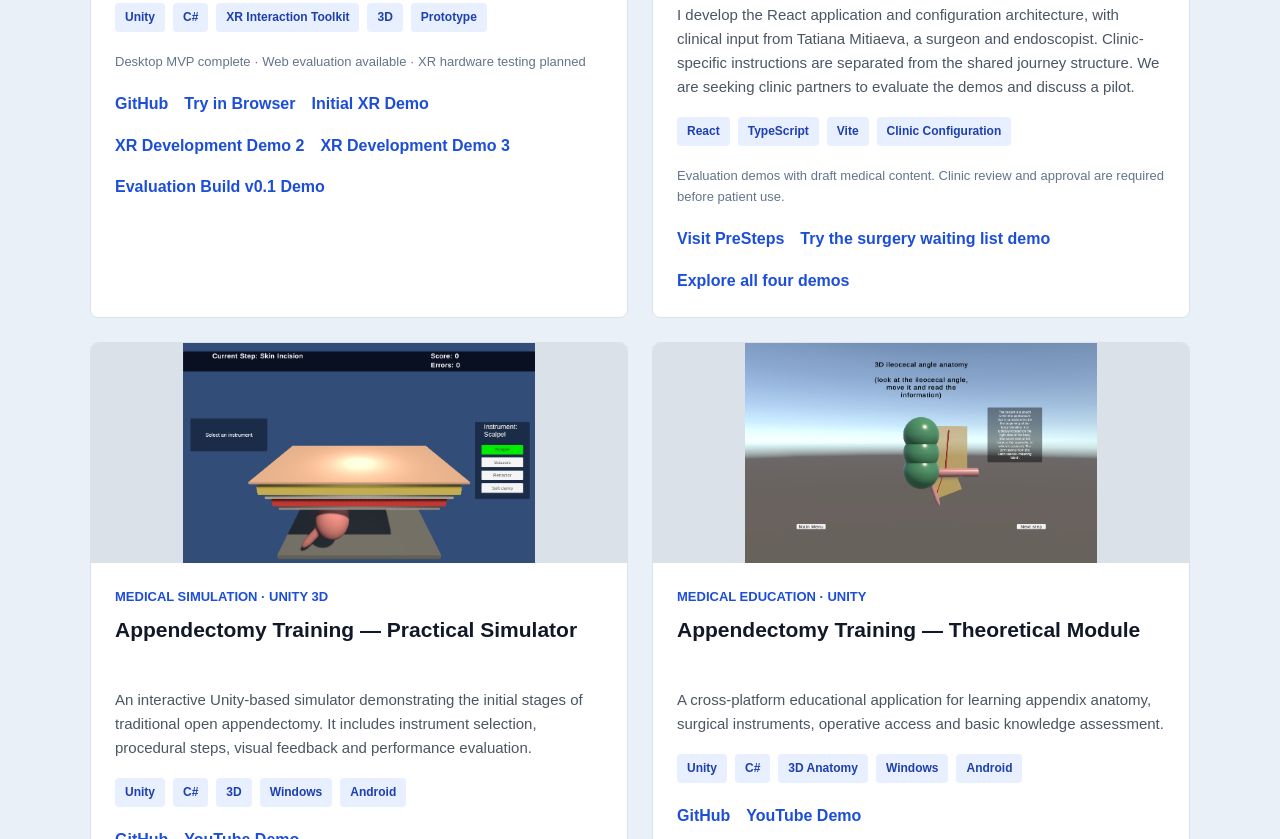
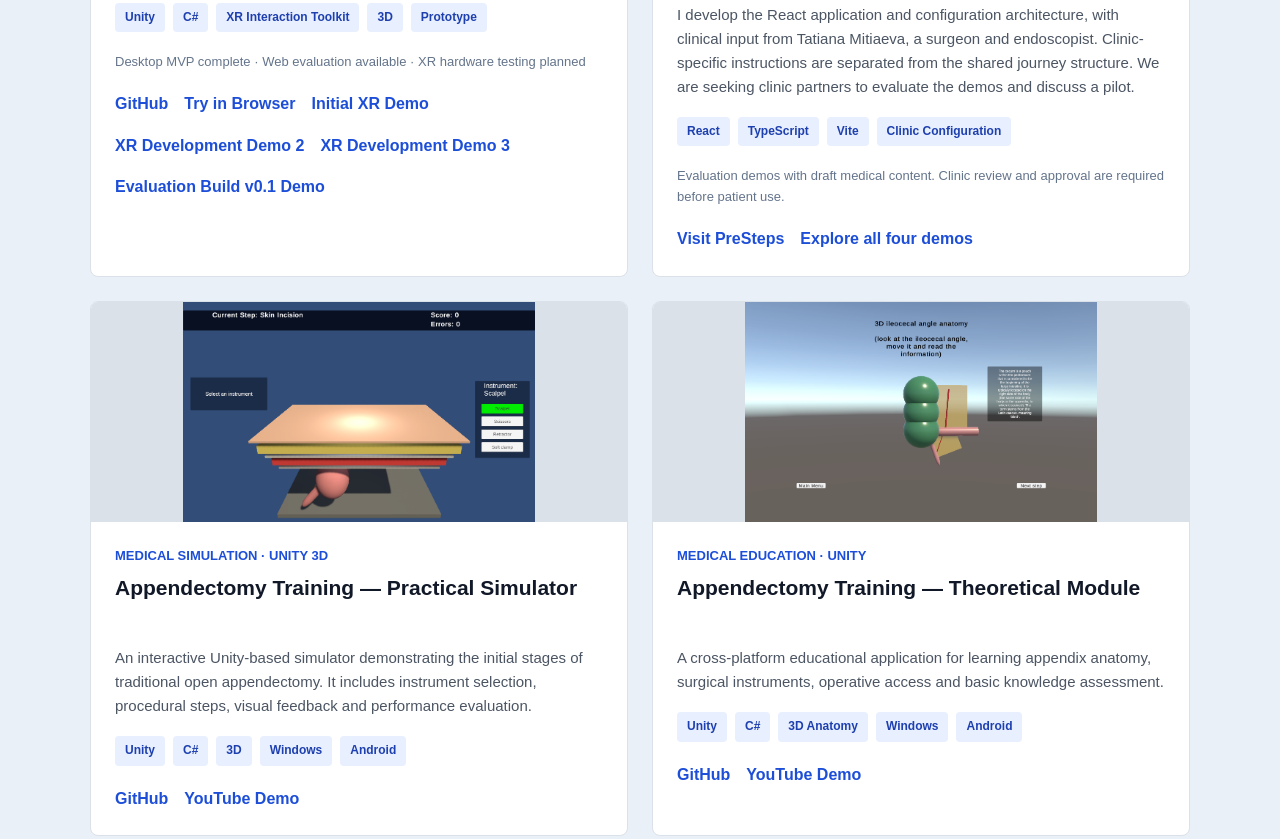
Before and after one commit to NikolaiSuhhanov/nikolaisuhhanov.github.io, a plain HTML site: page index.html in a window 1280 px wide. Shown: the part 2373-3212 px from the top of the page. Drawn offline with Linux system fonts and the light colour scheme.

Commit message:
Remove individual waiting list demo link from portfolio card

```diff
--- a/index.html
+++ b/index.html
@@ -310,10 +310,6 @@
                             <a href="https://presteps.health"
                                target="_blank" rel="noopener noreferrer">
                                 Visit PreSteps
-                            </a>
-                            <a href="https://presteps.health/surgery-waitlist"
-                               target="_blank" rel="noopener noreferrer">
-                                Try the surgery waiting list demo
                             </a>
                             <a href="https://presteps.health/#demos"
                                target="_blank" rel="noopener noreferrer">
```
